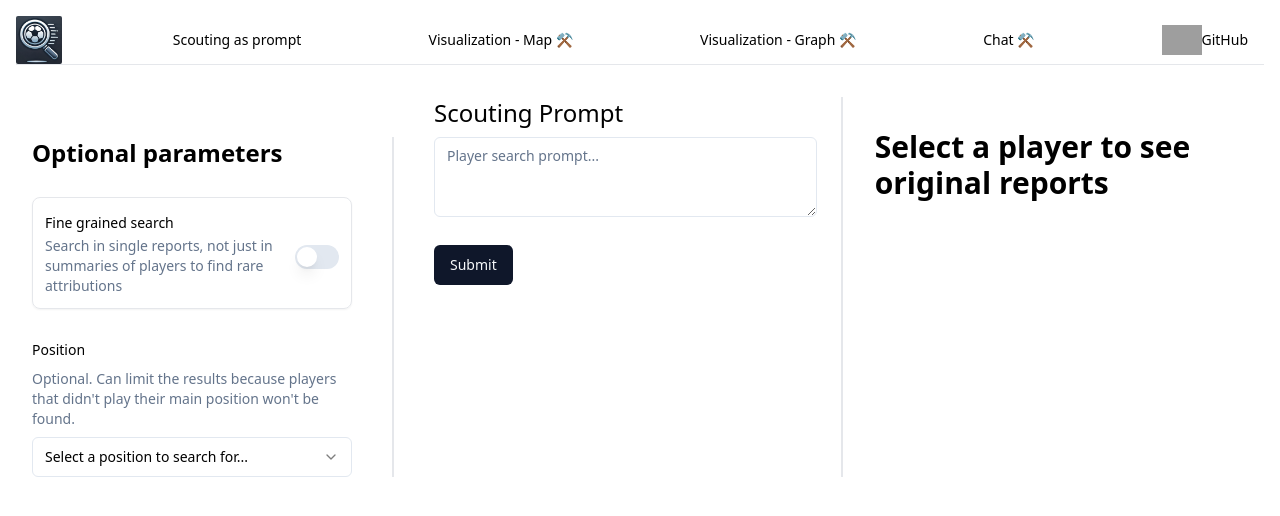
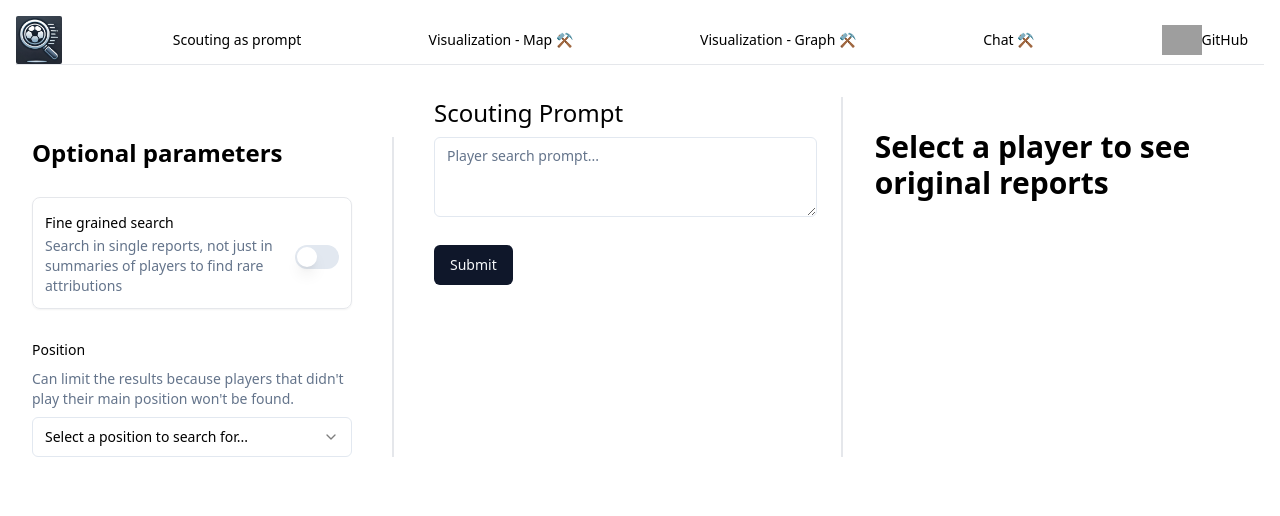
Before and after one commit to bepo1337/scouting-llm-frontend, a React (Vite) app: page / in a window 1280 px wide. Shown: the top 516 px of the page. Built offline with nearby package versions, Linux system fonts and the light colour scheme; grey boxes are pictures that could not be loaded.

Commit message:
remove "optional" in text

```diff
--- a/src/components/ScoutingAsPrompt.tsx
+++ b/src/components/ScoutingAsPrompt.tsx
@@ -114,7 +114,7 @@ export default function Chat() {
                 <FormItem className="w-3/5 min-w-80">
                   <FormLabel>Position</FormLabel>
                   <FormDescription>
-                    Optional. Can limit the results because players that didn't play their main position won't be found.
+                   Can limit the results because players that didn't play their main position won't be found.
                   </FormDescription>
                   <Select onValueChange={field.onChange} defaultValue={field.value}>
                     <FormControl>
```
